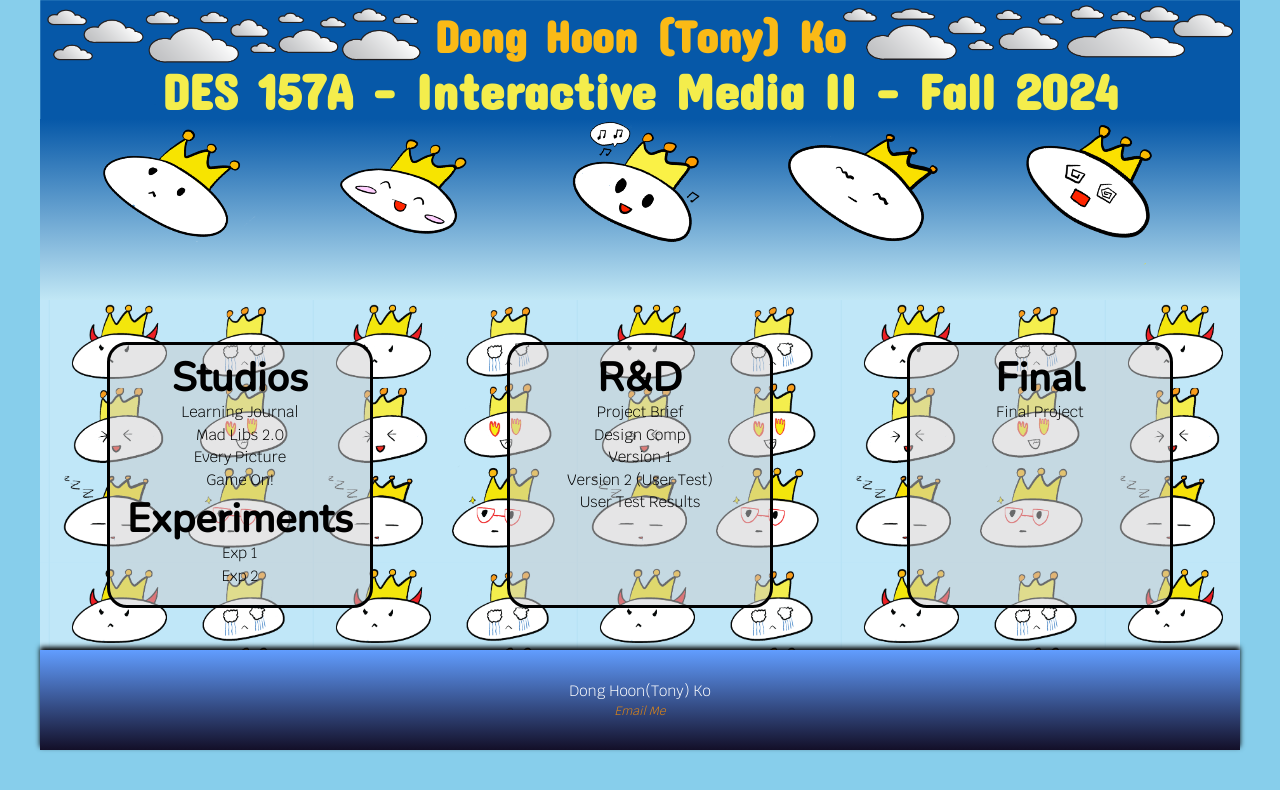
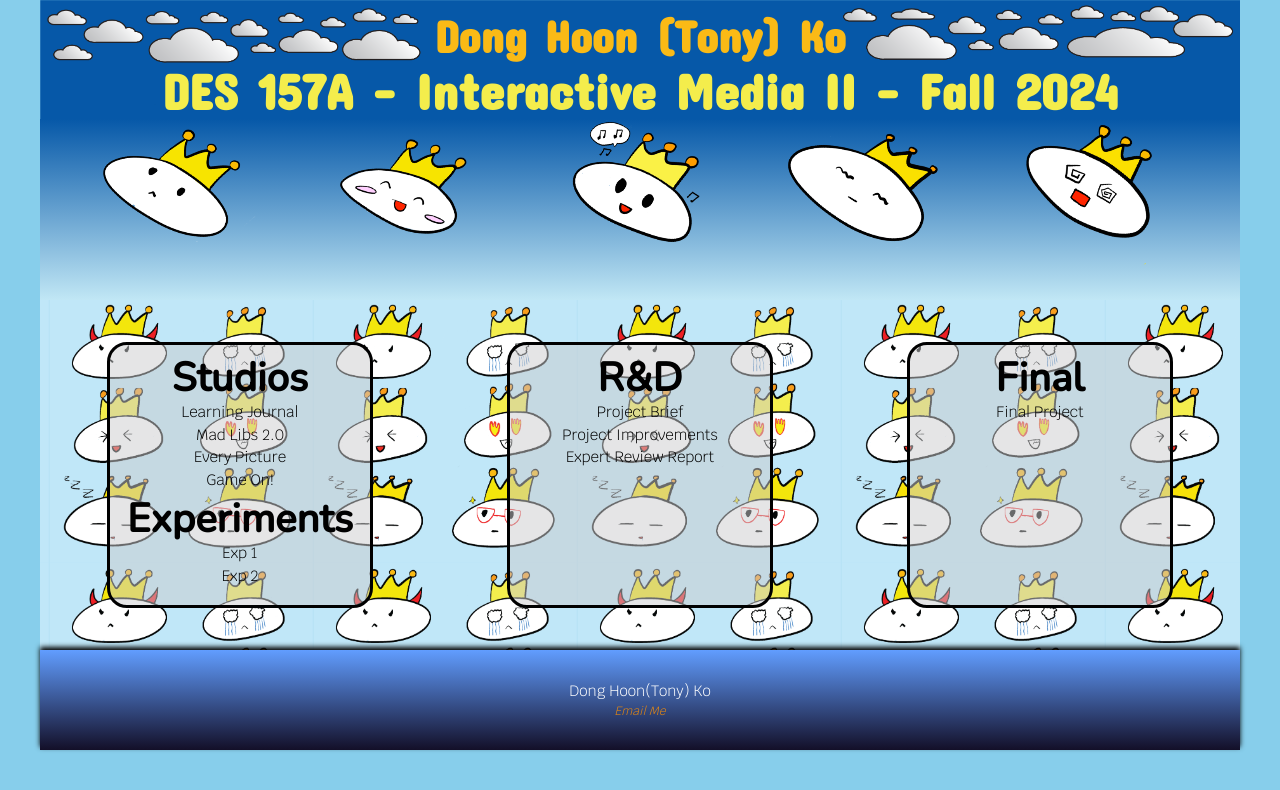
Before and after one commit to dhtko/DES157A, a plain HTML site: page index.html in a window 1280 px wide. Drawn offline with nearby package versions, Linux system fonts and the light colour scheme.

Commit message:
portalPage

```diff
--- a/index.html
+++ b/index.html
@@ -56,10 +56,8 @@
             <h2>R&D</h2>
             <ul>
                 <li><a href = "./final/brief.html">Project Brief</a></li>
-                <li><a href = "">Design Comp</a></li>
-                <li><a href = "">Version 1</a></li>
-                <li><a href = "">Version 2 (User Test)</a></li>
-                <li><a href = "">User Test Results</a></li>
+                <li><a href = "">Project Improvements</a></li>
+                <li><a href = "">Expert Review Report</a></li>
             </ul>
 
         </section>
```
